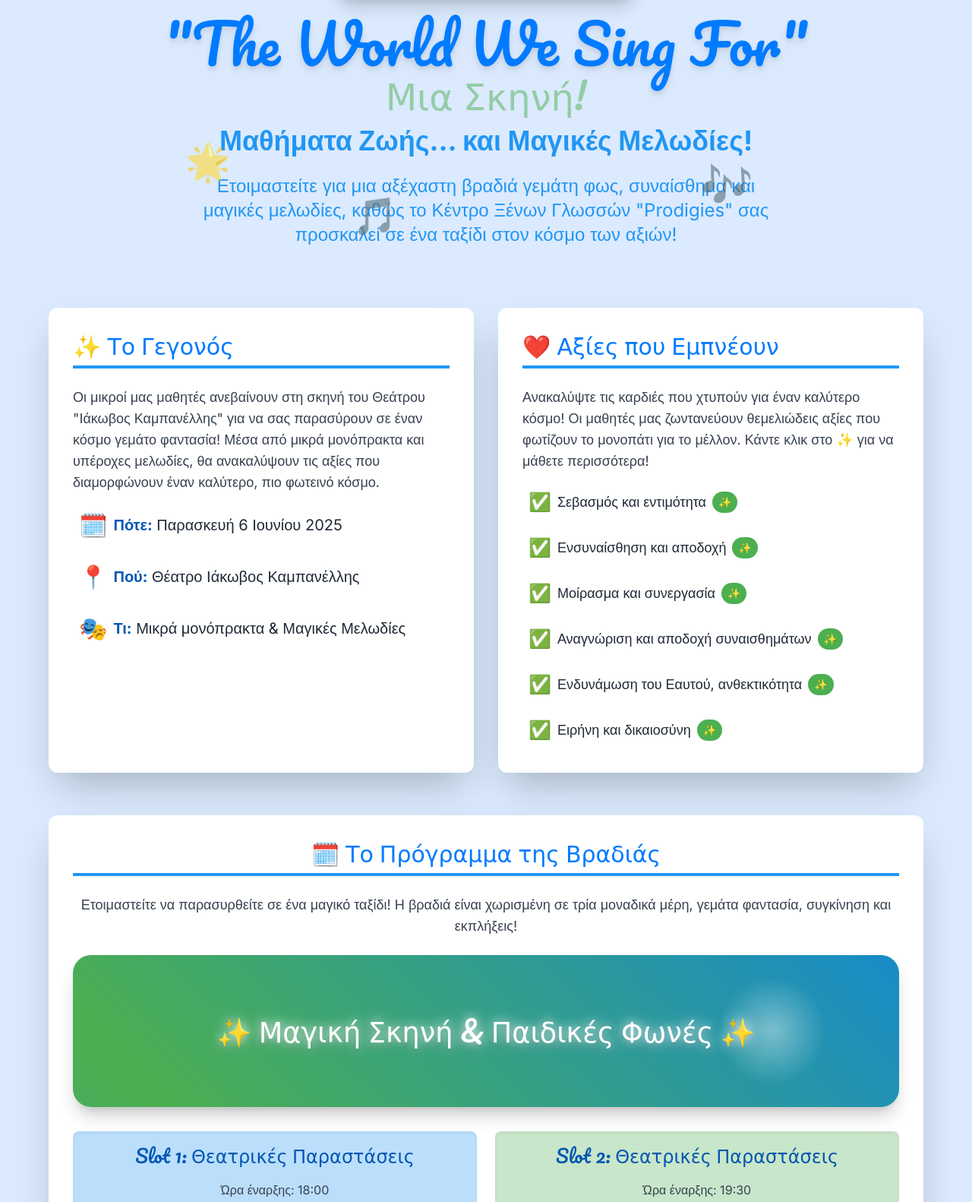
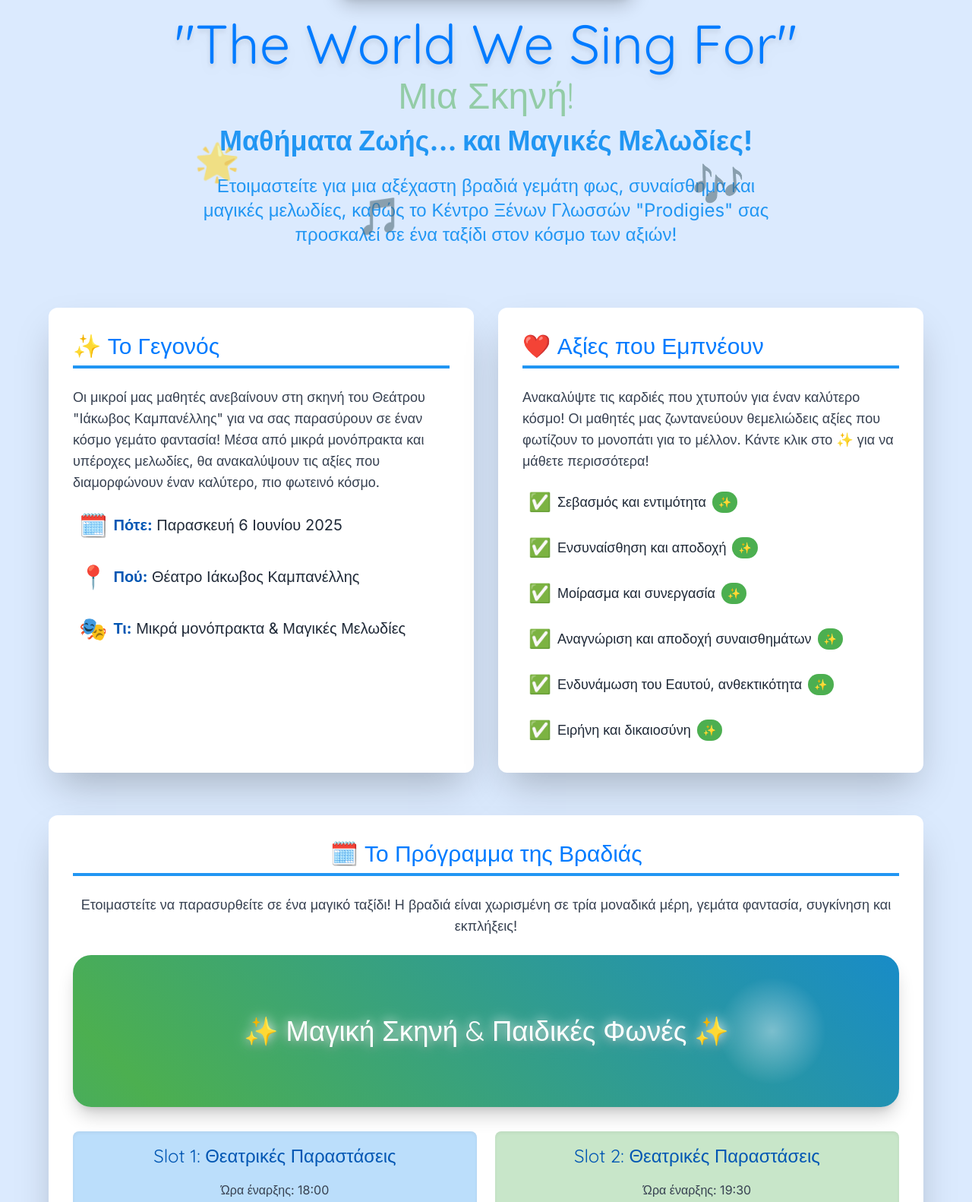
Before and after one commit to nosvasedis/TheWorldWeSingFor, a plain HTML site: page index.html in a window 1280 px wide. Shown: the part 391-1973 px from the top of the page at 76% size. Drawn offline with nearby package versions, Linux system fonts and the light colour scheme.

Commit message:
Update index.html

```diff
--- a/index.html
+++ b/index.html
@@ -5,7 +5,7 @@
     <meta name="viewport" content="width=device-width, initial-scale=1.0">
     <title>The World We Sing For</title>
     <link rel="icon" href="favicon.png" type="image/png">
-    <link href="https://fonts.googleapis.com/css2?family=Pacifico&family=Inter:wght@400;700&display=swap" rel="stylesheet">
+    <link href="https://fonts.googleapis.com/css2?family=Quicksand:wght@400;700&family=Inter:wght@400;700&display=swap" rel="stylesheet">
     <script src="https://cdn.tailwindcss.com"></script>
     <script src="https://cdnjs.cloudflare.com/ajax/libs/tone/14.8.49/Tone.min.js"></script>
     <style>
@@ -25,8 +25,8 @@
         }
 
         /* Custom font families */
-        .font-pacifico {
-            font-family: 'Pacifico', cursive;
+        .font-quicksand { /* Changed from font-pacifico */
+            font-family: 'Quicksand', sans-serif;
         }
         .font-inter { /* Changed from font-comfortaa */
             font-family: 'Inter', sans-serif;
@@ -433,10 +433,10 @@
             <div class="poster-container">
                 <img src="https://i.imgur.com/PIBt2kZ.jpeg" alt="Αφίσα της εκδήλωσης: The World We Sing For">
             </div>
-            <h1 class="text-6xl md:text-7xl font-pacifico text-[#007BFF] mb-2 drop-shadow-lg">
+            <h1 class="text-6xl md:text-7xl font-quicksand text-[#007BFF] mb-2 drop-shadow-lg">
                 "The World We Sing For"
             </h1>
-            <h2 class="text-4xl md:text-5xl font-pacifico text-[#4CAF50] mb-4 animate-pulse">
+            <h2 class="text-4xl md:text-5xl font-quicksand text-[#4CAF50] mb-4 animate-pulse">
                 Μια Σκηνή!
             </h2>
             <h3 class="text-3xl md:text-4xl font-inter font-bold text-[#2196F3] mb-6">
@@ -450,7 +450,7 @@
         <main class="grid grid-cols-1 lg:grid-cols-2 gap-8 max-w-7xl mx-auto">
 
             <section class="bg-white rounded-xl shadow-2xl p-8 mb-6 transform hover:scale-105 transition duration-300 ease-in-out">
-                <h3 class="text-3xl font-pacifico text-[#007BFF] mb-6 border-b-4 border-[#2196F3] pb-2">
+                <h3 class="text-3xl font-quicksand text-[#007BFF] mb-6 border-b-4 border-[#2196F3] pb-2">
                     ✨ Το Γεγονός
                 </h3>
                 <p class="text-lg font-inter text-gray-700 mb-4">
@@ -473,7 +473,7 @@
             </section>
 
             <section class="bg-white rounded-xl shadow-2xl p-8 mb-6 transform hover:scale-105 transition duration-300 ease-in-out">
-                <h3 class="text-3xl font-pacifico text-[#007BFF] mb-6 border-b-4 border-[#2196F3] pb-2">
+                <h3 class="text-3xl font-quicksand text-[#007BFF] mb-6 border-b-4 border-[#2196F3] pb-2">
                     ❤️ Αξίες που Εμπνέουν
                 </h3>
                 <p class="text-lg font-inter text-gray-700 mb-4">
@@ -508,7 +508,7 @@
             </section>
 
             <section class="bg-white rounded-xl shadow-2xl p-8 mb-6 lg:col-span-2 transform hover:scale-105 transition duration-300 ease-in-out">
-                <h3 class="text-3xl font-pacifico text-[#007BFF] mb-6 border-b-4 border-[#2196F3] pb-2 text-center">
+                <h3 class="text-3xl font-quicksand text-[#007BFF] mb-6 border-b-4 border-[#2196F3] pb-2 text-center">
                     🗓️ Το Πρόγραμμα της Βραδιάς
                 </h3>
                 <p class="text-lg font-inter text-gray-700 text-center mb-6">
@@ -516,14 +516,14 @@
                 </p>
 
                 <div id="magicStage" class="magic-stage-animation mb-8">
-                    <p class="text-white text-3xl md:text-4xl font-pacifico drop-shadow-lg animate-pulse-text">
+                    <p class="text-white text-3xl md:text-4xl font-quicksand drop-shadow-lg animate-pulse-text">
                         ✨ Μαγική Σκηνή & Παιδικές Φωνές ✨
                     </p>
                 </div>
 
                 <div class="grid grid-cols-1 md:grid-cols-2 gap-6 mb-6">
                     <div class="performance-card-color-1 rounded-lg p-4 shadow-inner flex flex-col justify-between">
-                        <h4 class="text-2xl font-pacifico text-[#0056B3] mb-4 text-center">Slot 1: Θεατρικές Παραστάσεις</h4>
+                        <h4 class="text-2xl font-quicksand text-[#0056B3] mb-4 text-center">Slot 1: Θεατρικές Παραστάσεις</h4>
                         <p class="text-md font-inter text-gray-700 text-center mb-4">Ώρα έναρξης: 18:00</p>
                         <ul class="list-none space-y-2 text-lg font-inter text-gray-800 flex-grow">
                             <li class="list-item-hover performance-with-chime"><span>🎭</span> Pinocchio</li>
@@ -537,7 +537,7 @@
                     </div>
 
                     <div class="performance-card-color-2 rounded-lg p-4 shadow-inner flex flex-col justify-between">
-                        <h4 class="text-2xl font-pacifico text-[#0056B3] mb-4 text-center">Slot 2: Θεατρικές Παραστάσεις</h4>
+                        <h4 class="text-2xl font-quicksand text-[#0056B3] mb-4 text-center">Slot 2: Θεατρικές Παραστάσεις</h4>
                         <p class="text-md font-inter text-gray-700 text-center mb-4">Ώρα έναρξης: 19:30</p>
                         <ul class="list-none space-y-2 text-lg font-inter text-gray-800 flex-grow">
                             <li class="list-item-hover performance-with-chime"><span>🎶</span> Heal The World</li>
@@ -548,7 +548,7 @@
                 </div>
 
                 <div class="performance-card-color-3 rounded-lg p-4 shadow-inner flex flex-col justify-between w-full">
-                    <h4 class="text-2xl font-pacifico text-[#0056B3] mb-4 text-center">Slot 3: Απονομή Πιστοποιητικών</h4>
+                    <h4 class="text-2xl font-quicksand text-[#0056B3] mb-4 text-center">Slot 3: Απονομή Πιστοποιητικών</h4>
                     <p class="text-md font-inter text-gray-700 text-center mb-4">Ώρα έναρξης: 20:30</p>
                     <ul class="list-none space-y-2 text-lg font-inter text-gray-800 flex-grow">
                         <li class="list-item-hover">Επιτυχόντες: 160 μαθητές (2023-2024)</li>
@@ -560,7 +560,7 @@
             </section>
 
             <section class="bg-white rounded-xl shadow-2xl p-8 mb-6 lg:col-span-2 transform hover:scale-105 transition duration-300 ease-in-out">
-                <h3 class="text-3xl font-pacifico text-[#007BFF] mb-6 border-b-4 border-[#2196F3] pb-2 text-center">
+                <h3 class="text-3xl font-quicksand text-[#007BFF] mb-6 border-b-4 border-[#2196F3] pb-2 text-center">
                     🎓 Οι Συμμετέχοντες Μαθητές
                 </h3>
                 <p class="text-lg font-inter text-gray-700 mb-4 text-center">
@@ -584,7 +584,7 @@
             </section>
 
             <section class="bg-white rounded-xl shadow-2xl p-8 mb-6 lg:col-span-2 transform hover:scale-105 transition duration-300 ease-in-out">
-                <h3 class="text-3xl font-pacifico text-[#007BFF] mb-6 border-b-4 border-[#2196F3] pb-2 text-center">
+                <h3 class="text-3xl font-quicksand text-[#007BFF] mb-6 border-b-4 border-[#2196F3] pb-2 text-center">
                     🌟 Η Ομάδα Πίσω από τη Σκηνή
                 </h3>
                 <p class="text-lg font-inter text-center mb-6">
@@ -680,10 +680,10 @@
                 <span class="inviting-bg-element" style="color: #4CAF50;">🌟</span>
                 <span class="inviting-bg-element" style="color: #2196F3;">🥳</span>
 
-                <h3 class="text-3xl font-pacifico text-white mb-6 z-10">
+                <h3 class="text-3xl font-quicksand text-white mb-6 z-10">
                     Σας Περιμένουμε!
                 </h3>
-                <p class="text-2xl font-pacifico text-white mb-8 inviting-pulse-text z-10">
+                <p class="text-2xl font-quicksand text-white mb-8 inviting-pulse-text z-10">
                     Μέσα από παιδικές φωνές και νότες, η ελπίδα ενός καλύτερου κόσμου αποκτά ηχηρό παλμό.
                 </p>
                 <p class="text-xl font-inter text-white mb-6 z-10">
@@ -706,7 +706,7 @@
     <div id="geminiModal" class="modal">
         <div class="modal-content">
             <span class="close-button" id="closeModalBtn">&times;</span>
-            <h4 class="text-2xl font-pacifico text-[#0056B3] mb-4" id="modalTitle"></h4>
+            <h4 class="text-2xl font-quicksand text-[#0056B3] mb-4" id="modalTitle"></h4>
             <div class="loader" id="modalLoader"></div>
             <p class="text-lg font-inter text-gray-700" id="modalContent"></p>
         </div>
```
